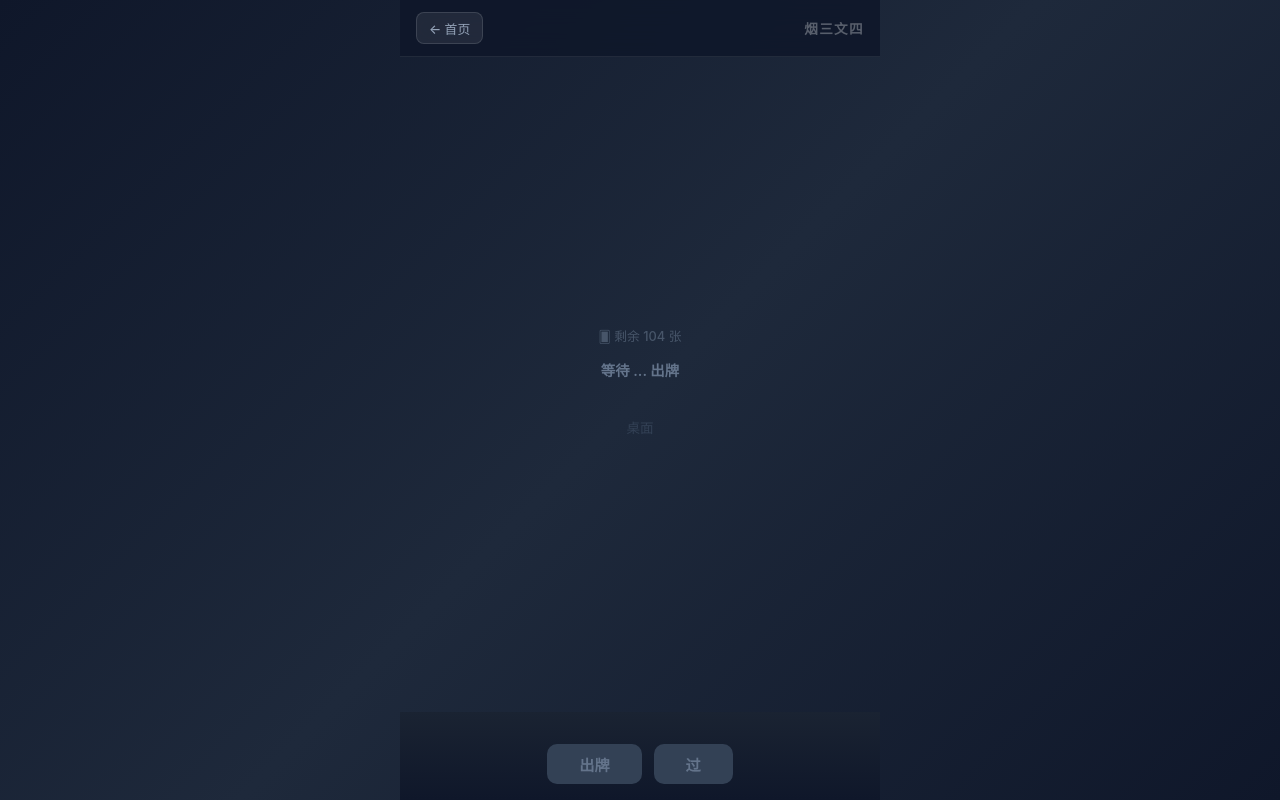
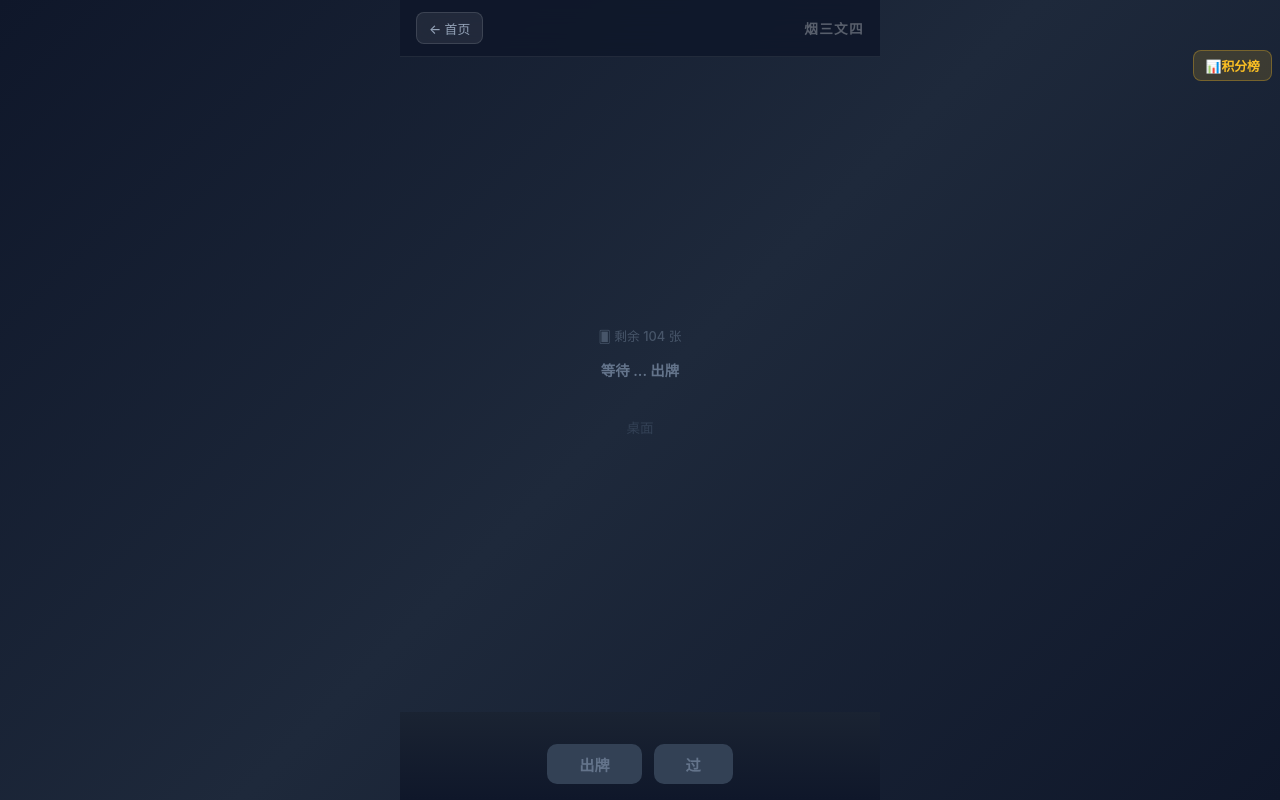
Before and after one commit to MrMichael/79523, a Vue app in the folder packages/client/: page /game/1 in a window 1280 px wide. Built offline with nearby package versions, Linux system fonts and the light colour scheme.

Commit message:
feat: in-game leaderboard popup (右上角积分榜)
- ScorePopup.vue: standalone floating button + dropdown panel
- Shows ranked player scores without interrupting gameplay
- Uses existing store scores/playerNames data
- Slide animation, non-blocking overlay

Tests: 307 unchanged

```diff
--- a/packages/client/src/components/game/GameBoard.vue
+++ b/packages/client/src/components/game/GameBoard.vue
@@ -16,6 +16,7 @@
     <RoundBanner :playerNames="playerNames" :scores="scores" />
     <GameOverOverlay :playerNames="playerNames" />
     <BoxerOverlay :playerNames="playerNames" @boxer-move="onBoxerMove" />
+    <ScorePopup :scores="scores" :playerNames="playerNames" :players="props.players" />
     <SurrenderOverlay />
     <PlayBanner />
   </div>
@@ -35,6 +36,7 @@ import GameOverOverlay from './GameOverOverlay.vue'
 import BoxerOverlay from './BoxerOverlay.vue'
 import SurrenderOverlay from './SurrenderOverlay.vue'
 import PlayBanner from './PlayBanner.vue'
+import ScorePopup from './ScorePopup.vue'
 
 const store = useGameStore()
 const props = defineProps<{
--- /dev/null
+++ b/packages/client/src/components/game/ScorePopup.vue
@@ -0,0 +1,68 @@
+<template>
+  <div class="score-popup">
+    <button class="toggle-btn" @click="show = !show" :title="show ? '收起积分榜' : '查看积分榜'">
+      📊{{ show ? '收起' : '积分榜' }}
+    </button>
+    <Transition name="slide">
+      <div v-if="show" class="popup-panel">
+        <h4>{{ playerNames[store.myId] || '我' }} · {{ scores[store.myId] || 0 }}分</h4>
+        <div class="popup-list">
+          <div v-for="(p, i) in rankedPlayers" :key="p.id" class="popup-row">
+            <span class="popup-rank">{{ rankChar(i) }}</span>
+            <span class="popup-name">{{ playerNames[p.id] || p.id.slice(0,4) }}</span>
+            <span class="popup-score">{{ scores[p.id] || 0 }}分</span>
+          </div>
+        </div>
+      </div>
+    </Transition>
+  </div>
+</template>
+
+<script setup lang="ts">
+import { ref, computed } from 'vue'
+import { useGameStore } from '@/stores/game'
+
+const store = useGameStore()
+const show = ref(false)
+
+const props = defineProps<{ scores: Record<string, number>; playerNames: Record<string, string>; players: { id: string; name: string; cardCount: number; score: number }[] }>()
+
+const rankedPlayers = computed(() =>
+  [...new Set([...Object.keys(props.scores)])]
+    .sort((a, b) => (props.scores[b] || 0) - (props.scores[a] || 0))
+    .map(id => ({ id }))
+)
+
+function rankChar(i: number) { return i === 0 ? '🥇' : i === 1 ? '🥈' : i === 2 ? '🥉' : `#${i + 1}` }
+</script>
+
+<style scoped>
+.score-popup {
+  position: fixed; top: 50px; right: 8px; z-index: 300;
+  display: flex; flex-direction: column; align-items: flex-end;
+}
+.toggle-btn {
+  background: rgba(251,191,36,0.15); border: 1px solid rgba(251,191,36,0.3);
+  color: #fbbf24; padding: 0.3rem 0.7rem; border-radius: 8px;
+  font-size: 0.8rem; font-weight: 600; cursor: pointer;
+  transition: all 0.15s;
+}
+.toggle-btn:hover { background: rgba(251,191,36,0.25); }
+.popup-panel {
+  margin-top: 0.4rem; background: rgba(15,23,42,0.95);
+  border: 1px solid rgba(251,191,36,0.2); border-radius: 10px;
+  padding: 0.75rem 1rem; min-width: 160px;
+  backdrop-filter: blur(8px);
+}
+.popup-panel h4 { font-size: 0.8rem; color: #94a3b8; margin-bottom: 0.5rem; text-align: center; }
+.popup-list { display: flex; flex-direction: column; gap: 0.25rem; }
+.popup-row { display: flex; align-items: center; gap: 0.4rem; font-size: 0.8rem; }
+.popup-rank { width: 20px; font-size: 0.85rem; }
+.popup-name { flex: 1; color: #e2e8f0; font-weight: 500; }
+.popup-score { color: #fbbf24; font-weight: 600; }
+
+.slide-enter-active { transition: all 0.2s ease-out; }
+.slide-leave-active { transition: all 0.15s ease-in; }
+.slide-enter-from { opacity: 0; transform: translateY(-8px); }
+.slide-leave-to { opacity: 0; transform: translateY(-4px); }
+</style>
```
